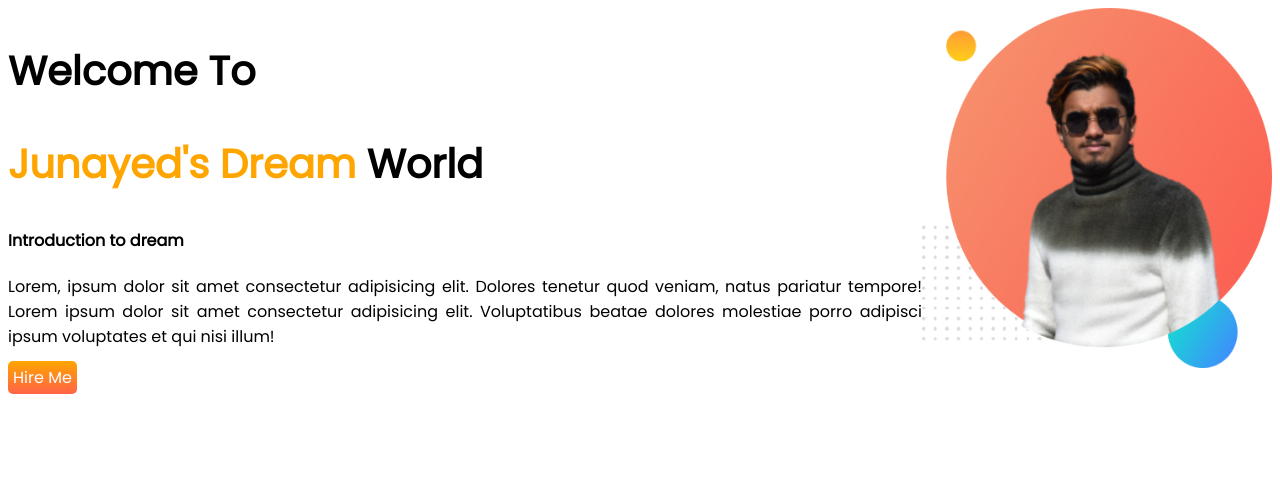
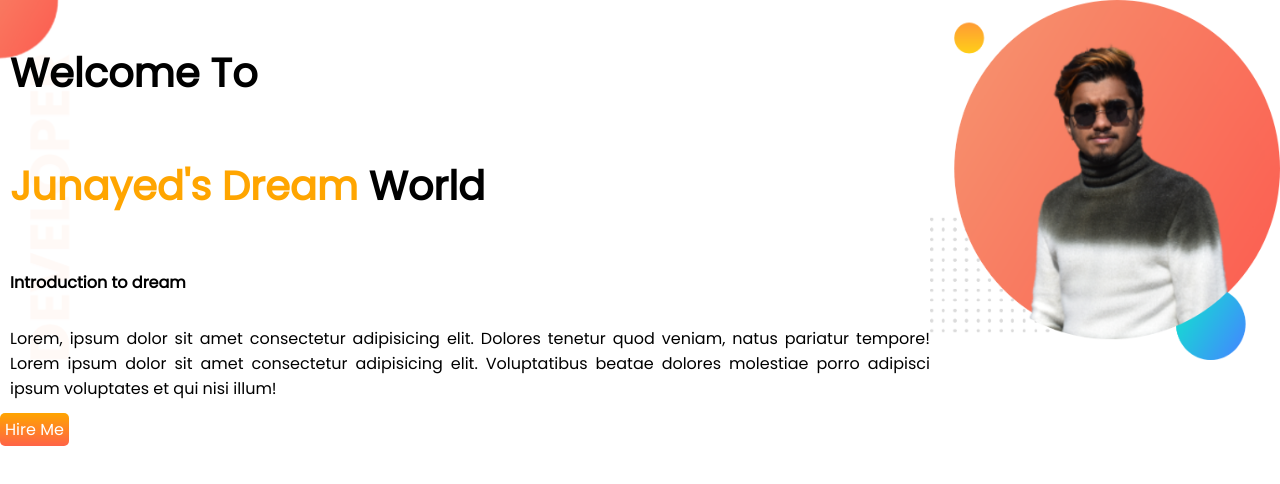
Before and after one commit to JunayedIslam1/developer-portfolio, a plain HTML site: page index.html in a window 1280 px wide. Drawn offline with Linux system fonts and the light colour scheme.

Commit message:
third commit

```diff
--- a/index.html
+++ b/index.html
@@ -13,11 +13,11 @@
 </head>
 
 <body>
-    <section>
+    <section class="top-banner">
         <div claas="half">
-            <h1>Welcome To</h1>
-            <h1><span class="orange"> Junayed's Dream</span> World</h1>
-            <h4>Introduction to dream</h4>
+            <h1 class="align">Welcome To</h1>
+            <h1 class="align"><span class="orange"> Junayed's Dream</span> World</h1>
+            <h4 class="align">Introduction to dream</h4>
             <p id="jus">Lorem, ipsum dolor sit amet consectetur adipisicing elit. Dolores tenetur quod veniam,
                 natus pariatur
                 tempore! Lorem ipsum dolor sit amet consectetur adipisicing elit. Voluptatibus beatae dolores molestiae
--- a/style.css
+++ b/style.css
@@ -1,5 +1,6 @@
 body {
     font-family: 'Poppins', sans-serif;
+    margin: 0;
 }
 
 h1 {
@@ -18,7 +19,7 @@ section {
 
 .half {
     width: 50%;
-    padding-left: 500%;
+    padding-left: 10%;
 }
 
 .half {
@@ -28,6 +29,7 @@ section {
 
 #jus {
     text-align: justify;
+    padding-left: 10px;
 }
 
 .link-button {
@@ -37,9 +39,19 @@ section {
     background-image: linear-gradient(orange, tomato);
     color: white;
     font-weight: 700px;
+    text-decoration: solid;
 }
 
 img {
     height: 360px;
     width: 350px;
 }
+
+.top-banner {
+    background-image: url(images/top-banner.png);
+    background-repeat: no-repeat;
+}
+
+.align {
+    padding: 10px;
+}
```
